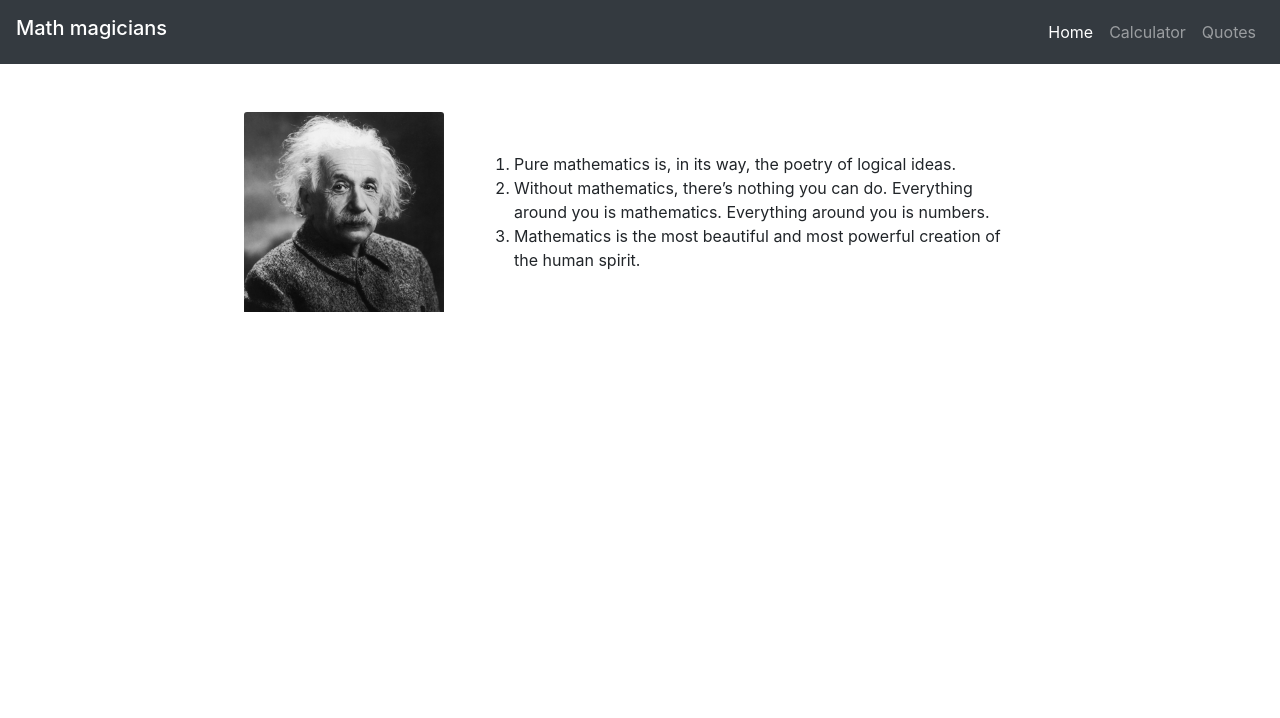
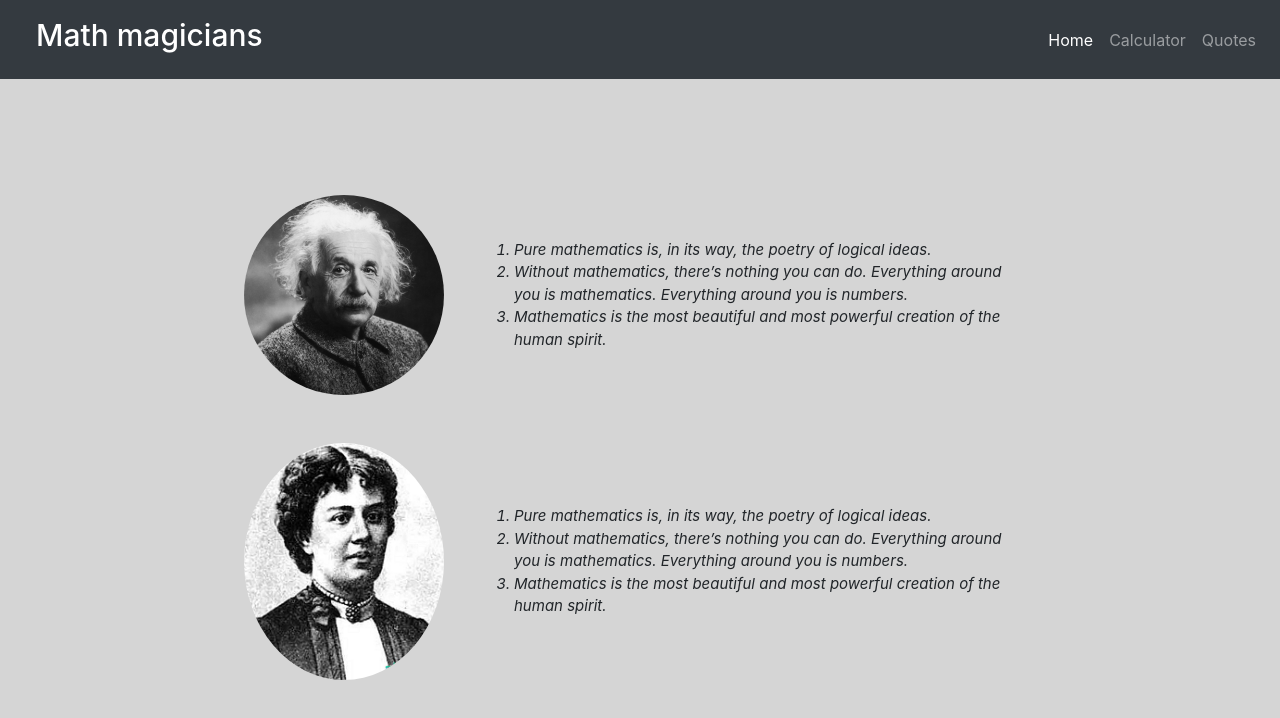
Before and after one commit to andersonlebon/math-magicians, a React (Create React App) app: page /quotes in a window 1280 px wide. Shown: the top 718 px of the page. Built offline with nearby package versions, Linux system fonts and the light colour scheme.

Commit message:
And links

```diff
--- a/src/App.js
+++ b/src/App.js
@@ -15,14 +15,14 @@ class App extends Component {
 
   render() {
     return (
-      <>
+      <main>
         <Route path="/" component={Navbar} />
         <Switch>
           <Route path="/" exact component={Home} />
           <Route path="/calculator" component={Calculator} />
           <Route path="/quotes" component={Quote} />
         </Switch>
-      </>
+      </main>
     );
   }
 }
--- a/src/Sass/_more.scss
+++ b/src/Sass/_more.scss
@@ -1,14 +1,19 @@
 .quotes {
+  margin: 20px 0;
+
   .image {
     width: 200px;
+    border-radius: 50%;
   }
 
   .p-quotes {
     width: 50%;
     padding: 20px 30px;
 
-    p {
+    li {
       margin: 0;
+      font-size: 15px;
+      font-style: italic;
     }
   }
 }
--- a/src/Sass/app.scss
+++ b/src/Sass/app.scss
@@ -1,4 +1,8 @@
 @import './more';
+
+main {
+  height: 100vh;
+}
 
 ul {
   list-style: none;
@@ -11,19 +15,28 @@ ul {
 }
 
 body {
+  background-color: rgba(170, 170, 170, 0.493) !important;
   font-size: 20px;
   font-family: sans-serif;
   color: black;
 }
 
-.container {
-  width: 50%;
-  height: 100%;
+header {
+  h1 {
+    font-size: 30px !important;
+    margin-left: 20px;
+  }
+}
+
+.container-cal {
+  width: 40%;
+  height: 60%;
   display: flex;
-  margin: 50px auto 0;
+  margin: 100px auto 0;
   align-items: center;
   flex-direction: column;
   justify-content: center;
+  transform: scale(0.8);
 
   .result {
     width: 100%;
--- a/src/components/Calculator.js
+++ b/src/components/Calculator.js
@@ -56,7 +56,7 @@ const Calculator = () => {
 
   const { next, total } = state;
   return (
-    <div className="container">
+    <div className="container-cal w-50">
       <div className="result">
         {total && next ? next : total || next || '0'}
       </div>
--- a/src/components/quotes.jsx
+++ b/src/components/quotes.jsx
@@ -1,12 +1,41 @@
 import React from 'react';
 import albert from '../images/alber.jpg';
+import sofia from '../images/sofia.jpg';
 
 const Quote = () => (
   <section className="quotes w-100 p-5">
     <ul className="mx-auto">
+      <li className="d-flex my-5 justify-content-center align-items-center">
+        <div className="image rounded-circle">
+          <img
+            className="w-100 h-100 rounded-circle"
+            src={albert}
+            alt="Card cap"
+          />
+        </div>
+        <div className="p-quotes">
+          <ol>
+            <li>
+              Pure mathematics is, in its way, the poetry of logical ideas.
+            </li>
+            <li>
+              Without mathematics, there’s nothing you can do. Everything around
+              you is mathematics. Everything around you is numbers.
+            </li>
+            <li>
+              Mathematics is the most beautiful and most powerful creation of
+              the human spirit.
+            </li>
+          </ol>
+        </div>
+      </li>
       <li className="d-flex justify-content-center align-items-center">
-        <div className="image">
-          <img className="card-img-top" src={albert} alt="Card cap" />
+        <div className="image rounded-circle">
+          <img
+            className="w-100 h-100 rounded-circle"
+            src={sofia}
+            alt="Card cap"
+          />
         </div>
         <div className="p-quotes">
           <ol>
```
